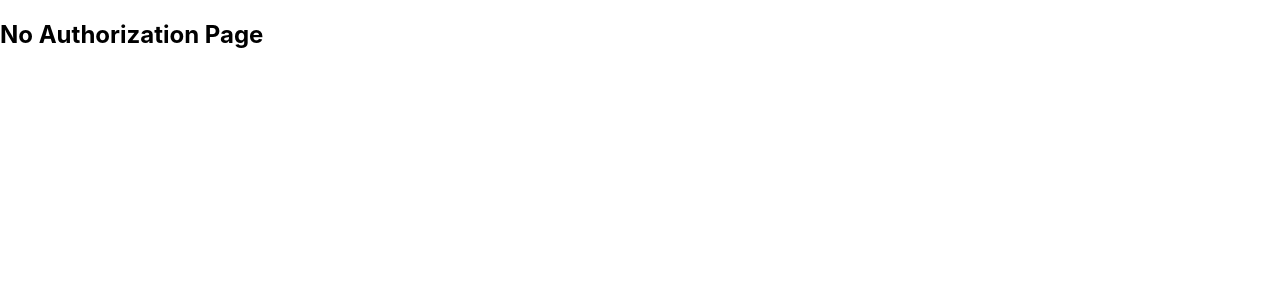
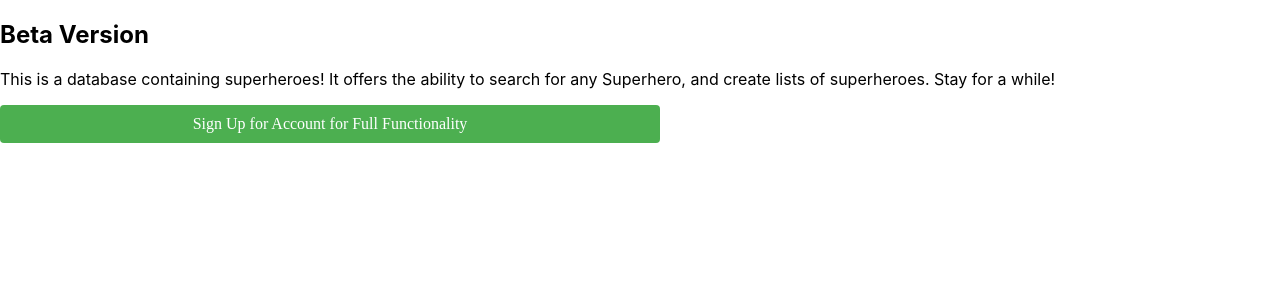
Before and after one commit to lyoell/Superhero-Database, a React (Create React App) app in the folder lab4-lyoell/: page /NoAuthorization in a window 1280 px wide. Shown: the top 300 px of the page. Built offline with nearby package versions, Linux system fonts and the light colour scheme.

Commit message:
Changing Pages

```diff
--- a/lab4-lyoell/src/components/auth/SignIn.jsx
+++ b/lab4-lyoell/src/components/auth/SignIn.jsx
@@ -25,6 +25,7 @@ const SignInForm = styled.form`
 const Title = styled.h1`
   margin-bottom: 20px;
   color: white;
+  font-family: 'Garamond, serif';
 `;
 
 const Input = styled.input`
@@ -42,6 +43,10 @@ const SubmitButton = styled.button`
   border: none;
   border-radius: 4px;
   cursor: pointer;
+  font-family: 'Garamond, serif';
+  &:hover {
+    background-color: #45a049;
+  }
 `;
 
 const Container = styled.div`
--- a/lab4-lyoell/src/components/auth/SignUp.jsx
+++ b/lab4-lyoell/src/components/auth/SignUp.jsx
@@ -25,6 +25,7 @@ const SignUpForm = styled.form`
 const Title = styled.h1`
   margin-bottom: 20px;
   color: White;
+  font-family: 'Garamond, serif';
 `;
 
 const Input = styled.input`
@@ -42,6 +43,11 @@ const SubmitButton = styled.button`
   border: none;
   border-radius: 4px;
   cursor: pointer;
+  font-family: 'Garamond, serif';
+  &:hover {
+    background-color: #45a049;
+  }
+
 `;
 
 const Container = styled.div`
--- a/lab4-lyoell/src/components/pages/DefaultPage.jsx
+++ b/lab4-lyoell/src/components/pages/DefaultPage.jsx
@@ -33,6 +33,7 @@ const SignInContainer = styled.div`
 const Title = styled.h1`
   margin-bottom: 20px;
   color: white;
+  font-family: 'Garamond, serif';
 `;
 
 const SubmitButton = styled(Link)`
@@ -47,6 +48,8 @@ const SubmitButton = styled(Link)`
   cursor: pointer;
   text-align: center;
   margin-bottom: 10px;
+  font-family: 'Garamond, serif';
+
 
   &:hover {
     background-color: #45a049;
--- a/lab4-lyoell/src/components/pages/NoAuthPage.jsx
+++ b/lab4-lyoell/src/components/pages/NoAuthPage.jsx
@@ -1,9 +1,35 @@
 import React from 'react'
+import styled from 'styled-components';
+import { Link } from 'react-router-dom';
+
+const SubmitButton = styled(Link)`
+  display: inline-block;
+  width: 50%;
+  padding: 10px;
+  background-color: #4caf50;
+  color: white;
+  text-decoration: none;
+  border: none;
+  border-radius: 4px;
+  cursor: pointer;
+  text-align: center;
+  margin-bottom: 10px;
+  font-family: 'Garamond, serif';
+
+
+  &:hover {
+    background-color: #45a049;
+  }
+`;
 
 export default function NoAuthPage() {
   return (
     <div>
-    <h2>No Authorization Page</h2>
+    <h2>Beta Version</h2>
+    <p>This is a database containing superheroes! It
+       offers the ability to search for any Superhero,
+        and create lists of superheroes. Stay for a while!</p>
+        <SubmitButton to="/SignupPage">Sign Up for Account for Full Functionality</SubmitButton>
     </div>
   )
 }
```
Also changed, not shown: lab4-lyoell/src/components/pages/AuthorizedPage.jsx (+8 -0 lines).
